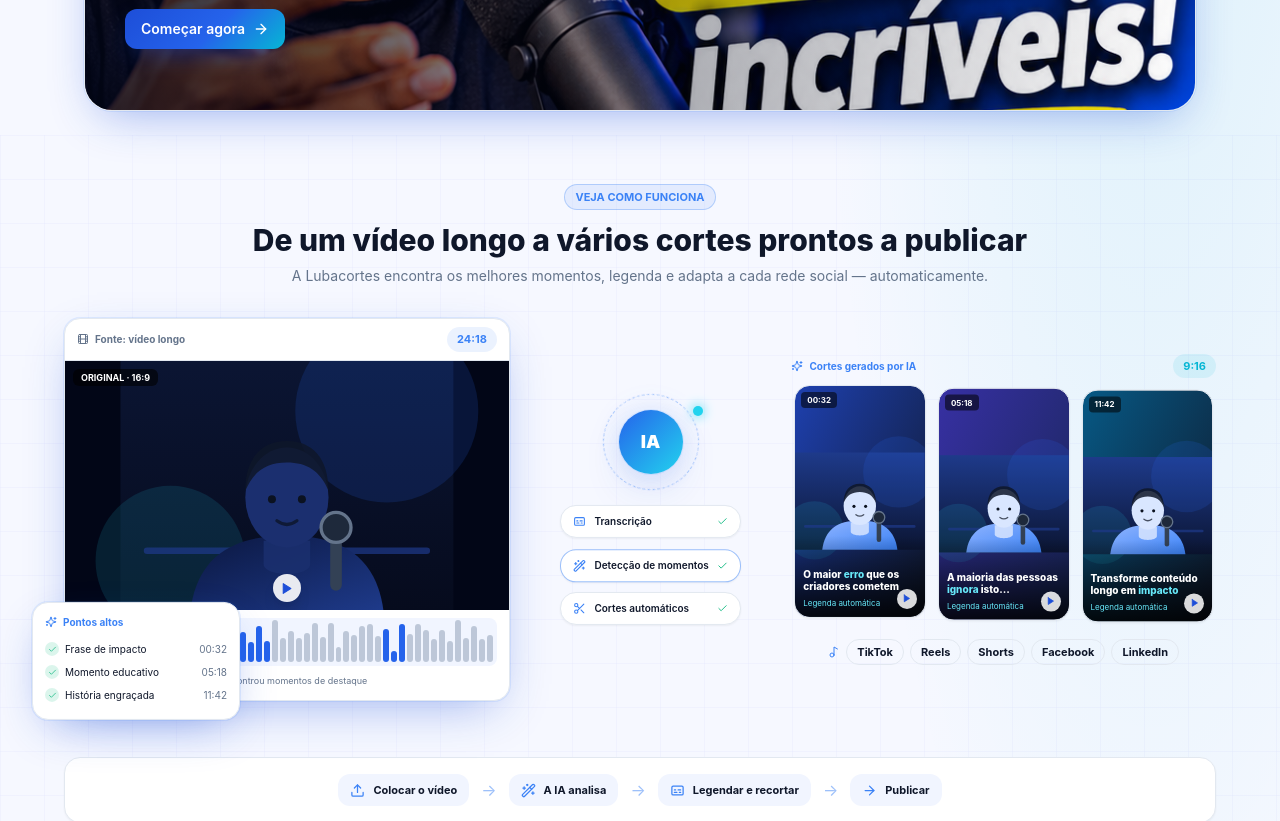
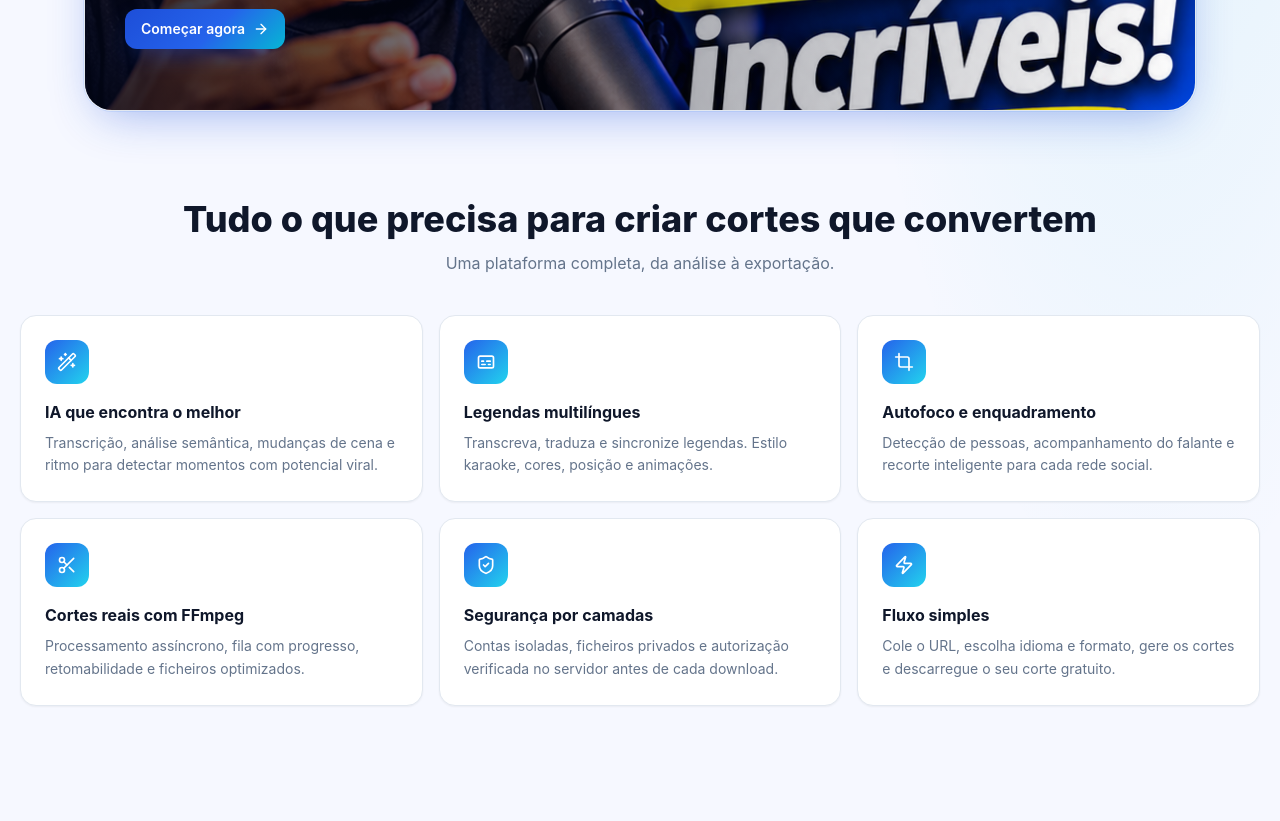
Before and after one commit to lubatechnology-cloud/lubacortes, a Next.js app: page / in a window 1280 px wide. Shown: the part 2040-2861 px from the top of the page. Built offline with nearby package versions, Linux system fonts and the light colour scheme; no server answers.

Commit message:
Remover ilustração antiga com textos que foram substituídos pelas imagens do utilizador

```diff
--- a/src/app/page.tsx
+++ b/src/app/page.tsx
@@ -1,7 +1,6 @@
 import Link from "next/link";
 import { currentUser } from "@/lib/auth";
 import { HeroForm } from "@/components/hero-form";
-import { ProductIllustration } from "@/components/product-illustration";
 import { EditorAnimation } from "@/components/editor-animation";
 import { Logo, ThemeToggle } from "@/components/ui";
 import { Scissors, Wand2, Captions, Crop, ShieldCheck, Zap, ArrowRight, Check } from "lucide-react";
@@ -86,8 +85,6 @@ export default async function Home() {
         </div>
       </section>
 
-      <ProductIllustration />
-
       <section id="funcionalidades" className="mx-auto max-w-7xl px-5 py-16">
         <div className="mb-10 text-center">
           <h2 className="text-3xl font-extrabold sm:text-4xl">Tudo o que precisa para criar cortes que convertem</h2>
```
